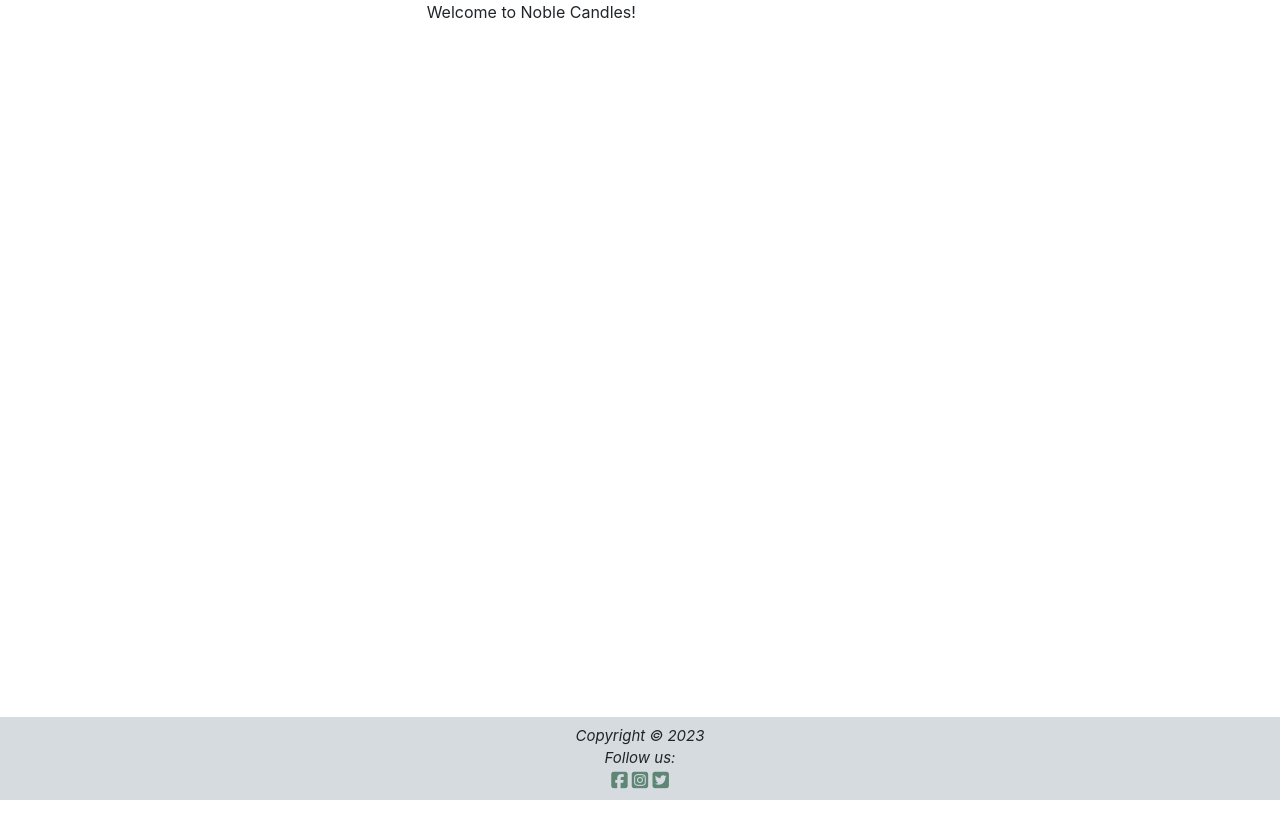
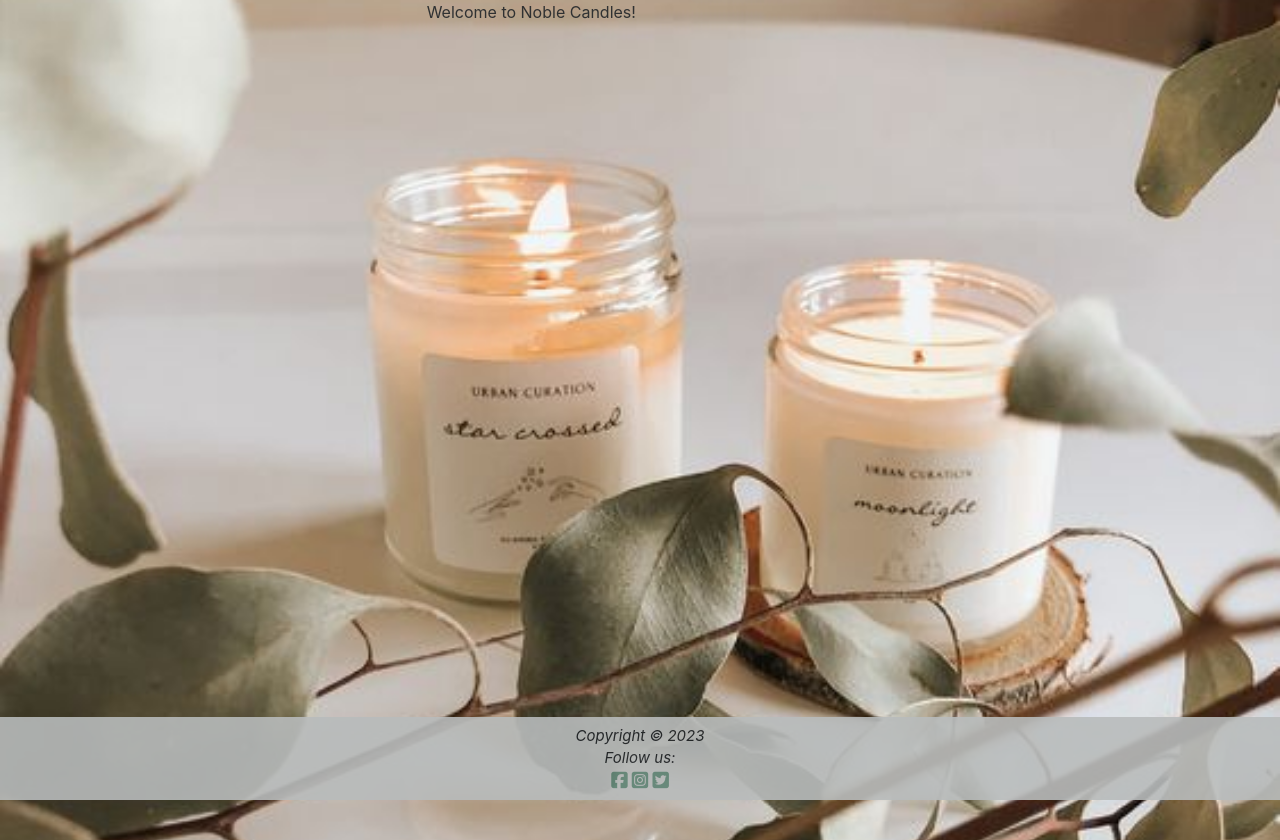
Before and after one commit to EiriniChalatsiadou/Noble-Candles, a Django app: page / in a window 1280 px wide. Before the commit the page ends 800 px from the top, so only its background shows below. Run offline with Django 3.2, Linux system fonts and the light colour scheme; some libraries are stand-ins or nearby versions.

Commit message:
added body and html at base.css also url patterns

```diff
--- a/noble_candles/urls.py
+++ b/noble_candles/urls.py
@@ -15,9 +15,11 @@ Including another URLconf
 """
 from django.contrib import admin
 from django.urls import path, include
+from django.conf import settings
+from django.conf.urls.static import static
 
 urlpatterns = [
     path('admin/', admin.site.urls),
     path('accounts/', include('allauth.urls')),
     path('', include('home.urls')),
-]
+] + static (settings.MEDIA_URL, document_root=settings.MEDIA_ROOT)
--- a/static/css/base.css
+++ b/static/css/base.css
@@ -1,6 +1,20 @@
+/* here goes the html */
+html {
+    height: 105%;
+}
+
+/* here goes the body */
+body {
+    background: url('/media/background-image.jpg ');
+    background-repeat: no-repeat;
+    background-size: cover;
+    background-position: center;
+    opacity: 0.9;
+}
+
 /* here goes the footer css code*/
 footer {
-    background-color: #D6DBDF;
+    background-color: #b8bbbc;
     padding: 1em;
     text-align: center;
     width: 100%;
```
